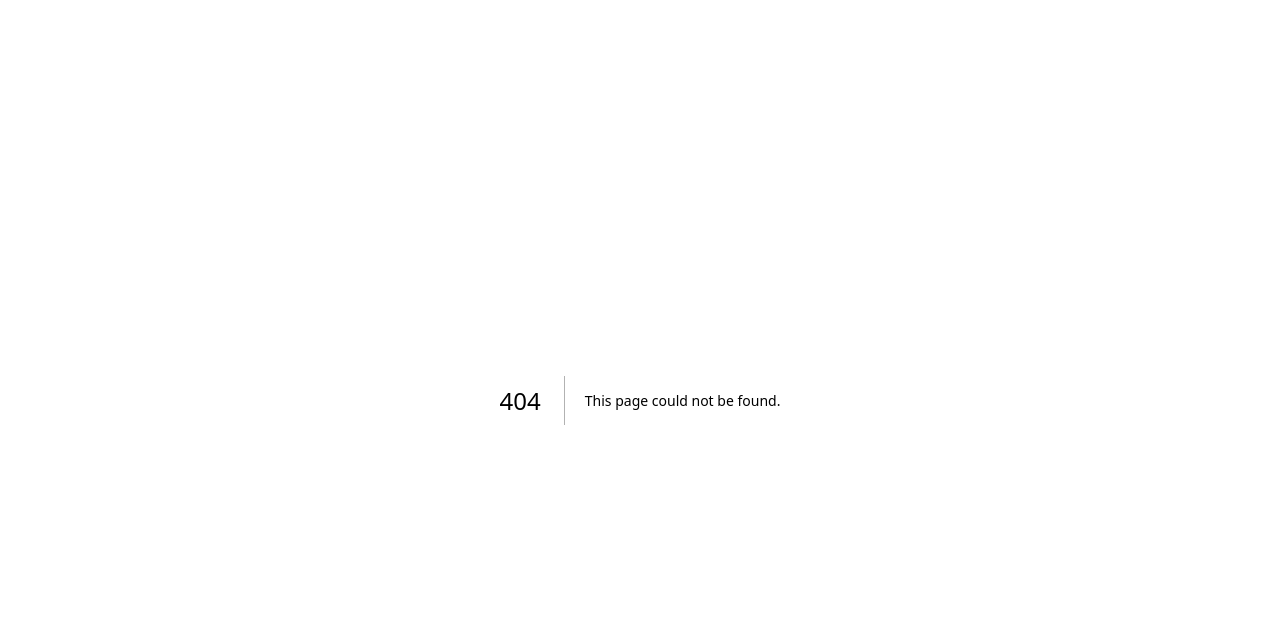
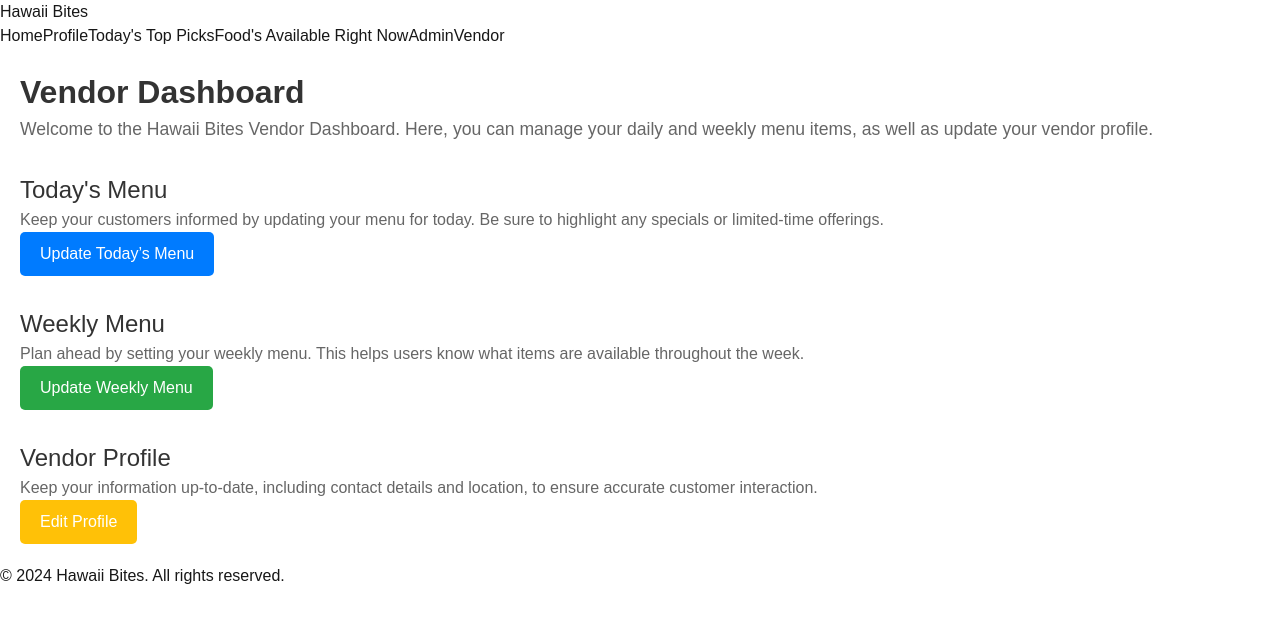
Before and after one commit to hawaii-bites/hawaii-bites.github.io, a Next.js app: page /Vendor in a window 1280 px wide. Before the commit this address had no page. Shown: the top 622 px of the page. Built offline with nearby package versions, Linux system fonts and the light colour scheme.

Commit message:
Admin and Vendor Page

```diff
--- /dev/null
+++ b/src/app/Vendor/page.tsx
@@ -0,0 +1,74 @@
+import Footer from '@/components/Footer';
+import Navbar from '@/components/Navbar';
+import React from 'react';
+
+const VendorHomePage = () => {
+  return (
+    <div>
+      <Navbar />
+    <div className="vendor-home-page" style={{ padding: '20px', fontFamily: 'Arial, sans-serif' }}>
+      <h1 style={{ fontSize: '2rem', fontWeight: 'bold', color: '#333' }}>Vendor Dashboard</h1>
+      <p style={{ fontSize: '1.1rem', color: '#666' }}>
+        Welcome to the Hawaii Bites Vendor Dashboard. Here, you can manage your daily and weekly menu items, as well as update your vendor profile.
+      </p>
+
+      <section style={{ marginTop: '30px' }}>
+        <h2 style={{ fontSize: '1.5rem', color: '#333' }}>Today&apos;s Menu</h2>
+        <p style={{ fontSize: '1rem', color: '#666' }}>
+          Keep your customers informed by updating your menu for today. Be sure to highlight any specials or limited-time offerings.
+        </p>
+        <button style={{
+          padding: '10px 20px',
+          fontSize: '1rem',
+          color: '#fff',
+          backgroundColor: '#007bff',
+          border: 'none',
+          borderRadius: '5px',
+          cursor: 'pointer'
+        }}>
+          Update Today’s Menu
+        </button>
+      </section>
+
+      <section style={{ marginTop: '30px' }}>
+        <h2 style={{ fontSize: '1.5rem', color: '#333' }}>Weekly Menu</h2>
+        <p style={{ fontSize: '1rem', color: '#666' }}>
+          Plan ahead by setting your weekly menu. This helps users know what items are available throughout the week.
+        </p>
+        <button style={{
+          padding: '10px 20px',
+          fontSize: '1rem',
+          color: '#fff',
+          backgroundColor: '#28a745',
+          border: 'none',
+          borderRadius: '5px',
+          cursor: 'pointer'
+        }}>
+          Update Weekly Menu
+        </button>
+      </section>
+
+      <section style={{ marginTop: '30px' }}>
+        <h2 style={{ fontSize: '1.5rem', color: '#333' }}>Vendor Profile</h2>
+        <p style={{ fontSize: '1rem', color: '#666' }}>
+          Keep your information up-to-date, including contact details and location, to ensure accurate customer interaction.
+        </p>
+        <button style={{
+          padding: '10px 20px',
+          fontSize: '1rem',
+          color: '#fff',
+          backgroundColor: '#ffc107',
+          border: 'none',
+          borderRadius: '5px',
+          cursor: 'pointer'
+        }}>
+          Edit Profile
+        </button>
+      </section>
+    </div>
+    <Footer />
+    </div>
+  );
+};
+
+export default VendorHomePage;
--- a/src/components/Navbar.tsx
+++ b/src/components/Navbar.tsx
@@ -10,6 +10,8 @@ const Navbar: React.FC = () => {
           <Link href="/profile" className="hover:underline">Profile</Link>
           <Link href="/todays-top-picks" className="hover:underline">Today&apos;s Top Picks</Link>
           <Link href="/food-available-now" className="hover:underline">Food&apos;s Available Right Now</Link>
+          <Link href="/Admin" className="hover:underline">Admin</Link>
+          <Link href="/Vendor" className="hover:underline">Vendor</Link>
         </nav>
       </div>
     </header>
```
Also changed, not shown: src/app/Admin/page.tsx (added, +74 -0 lines), src/components/AdminPage.tsx (deleted, +0 -31 lines), src/components/VendorPage.tsx (deleted, +0 -30 lines), src/components/VendorsPage.tsx (deleted, +0 -30 lines).
